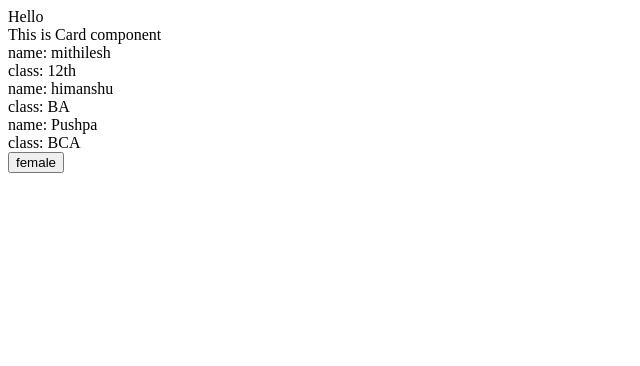
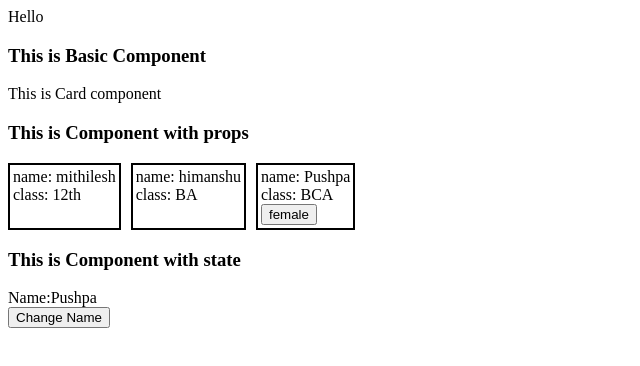
Before and after one commit to pushpendra-kashyap/learning-react, a React (Create React App) app: page / in a window 1280 px wide. Shown: the top 366 px of the page, without its empty margins (0-640 px from the left). Built offline with nearby package versions, Linux system fonts and the light colour scheme.

Commit message:
hook: useState

```diff
--- a/src/App.js
+++ b/src/App.js
@@ -1,5 +1,6 @@
 import Card from "./components/Card";
 import CardWithProps from "./components/CardWithProps";
+import LearningState from "./components/LearningState";
 
 function App() {
   return (
@@ -7,12 +8,21 @@
         <div>Hello </div>
 
         {/* Calling Basic Component */}
+        <h3>This is Basic Component</h3>
         <Card/>
         {/*  ----------  Components Card with props ------------- */}
+        <h3>This is Component with props</h3>
+
+        <div style={{display:"flex", gap:"10px"}}>
        <CardWithProps name="mithilesh" currentclass="12th"/>
        <CardWithProps name="himanshu" currentclass="BA"/>
        <CardWithProps name="Pushpa" currentclass="BCA" gender="female"/>
+        </div>
         {/* -------------------------------------- */}
+
+        <h3>This is Component with state</h3>
+        <LearningState/>
+
     </div>
   );
 }
--- a/src/components/CardWithProps.js
+++ b/src/components/CardWithProps.js
@@ -7,15 +7,18 @@
 
 
   return (
-      <>
+      <div style={{border: "black 2px solid"}}>
+
+        <div style={{padding:"3px"}}>
     <div>name: {name}</div>
     <div>class: {currentclass}</div>
 
     {/* ----------- Conditional Rendering -------- */}
     {/* {props.gender ?  <button>{props.gender}</button> : null} */}
   { gender &&  <button>{gender}</button>}
+        </div>
   {/* --------------------------------- */}
-    </>
+    </div>
   )
 }
 
--- /dev/null
+++ b/src/components/LearningState.js
@@ -0,0 +1,23 @@
+import React, { useState } from 'react'
+
+function LearningState() {
+
+  const [name, setName] = useState("Pushpa")
+
+  const changeName = () => {
+    const names = ["Ram", "shyam", "Dheeraj", "Himanshu", "Mithilesh",]
+    const randomIndex = Math.floor(Math.random() * names.length)
+    console.log( names[randomIndex])
+    setName(names[randomIndex])
+  }
+
+  return (
+    <div>
+
+    <div>Name:{name}</div>
+    <button onClick={changeName}>Change Name</button>
+    </div>
+  )
+}
+
+export default LearningState
```
